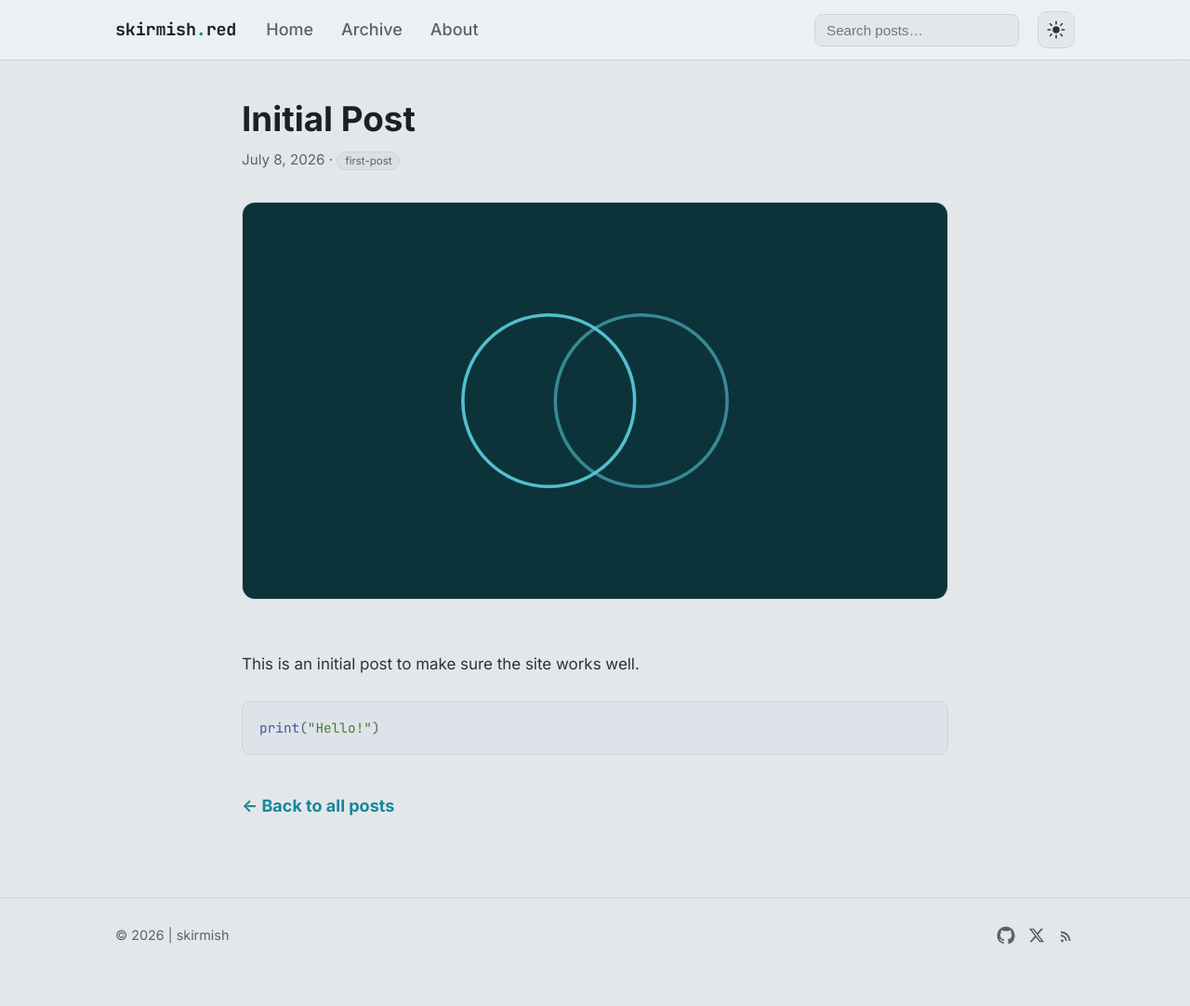
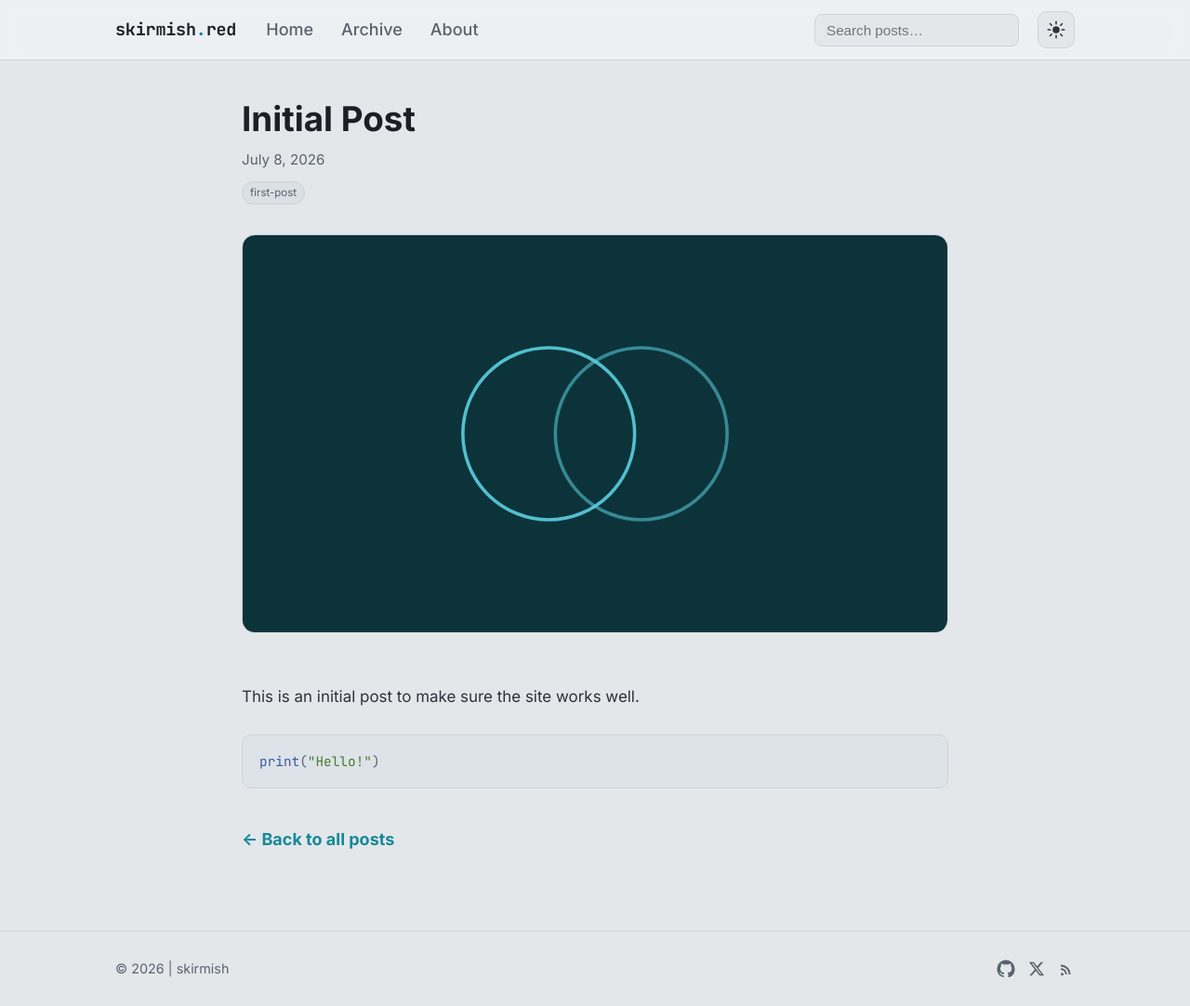
Before and after one commit to skirmxsh/skirmxsh.github.io, a Jekyll site: the page built from _posts/2026-07-08-initial-post.md, in a window 1280 px wide and 1082 px high. Shown: the whole window at 93% size. Built offline with Jekyll 4.4.1, drawn with Linux system fonts in a browser that asks for light colours.

Commit message:
Fix tag line break issue on mobile. Make code blocks scrollable (right->left).

```diff
--- a/_layouts/post.html
+++ b/_layouts/post.html
@@ -8,10 +8,12 @@
       <time datetime="{{ page.date | date_to_xmlschema }}">
         {{ page.date | date: "%B %-d, %Y" }}
       </time>
-      {% if page.tags and page.tags.size > 0 %}
-        · {% for tag in page.tags %}<span class="tag">{{ tag }}</span>{% unless forloop.last %} {% endunless %}{% endfor %}
-      {% endif %}
     </p>
+    {% if page.tags and page.tags.size > 0 %}
+      <div class="post-tags">
+        {% for tag in page.tags %}<span class="tag">{{ tag }}</span>{% endfor %}
+      </div>
+    {% endif %}
   </header>
 
   {% if page.image %}
--- a/assets/css/style.scss
+++ b/assets/css/style.scss
@@ -341,6 +341,7 @@
   background: var(--bg-elevated-2);
   color: var(--text-muted);
   border: 1px solid var(--border);
+  white-space: nowrap;
 }
 
 /* =========================================================
@@ -384,6 +385,7 @@
 .post-header { margin-bottom: 24px; }
 .post-title { font-size: 2.3rem; margin: 0 0 8px; }
 .post-meta { color: var(--text-muted); margin: 0; font-size: 0.95rem; }
+.post-tags { display: flex; flex-wrap: wrap; gap: 6px; margin-top: 10px; max-width: 100%; }
 .post-hero { width: 100%; border-radius: 14px; margin: 8px 0 28px; border: 1px solid var(--border); }
 
 .post-content { font-size: 1.06rem; }
@@ -518,7 +520,7 @@
   border: 1px solid var(--border);
   border-radius: 10px;
   margin: 1.5em 0;
-  overflow: hidden;
+  overflow-x: auto;
 }
 .post-content .highlight pre,
 .post-content figure.highlight pre {
```
